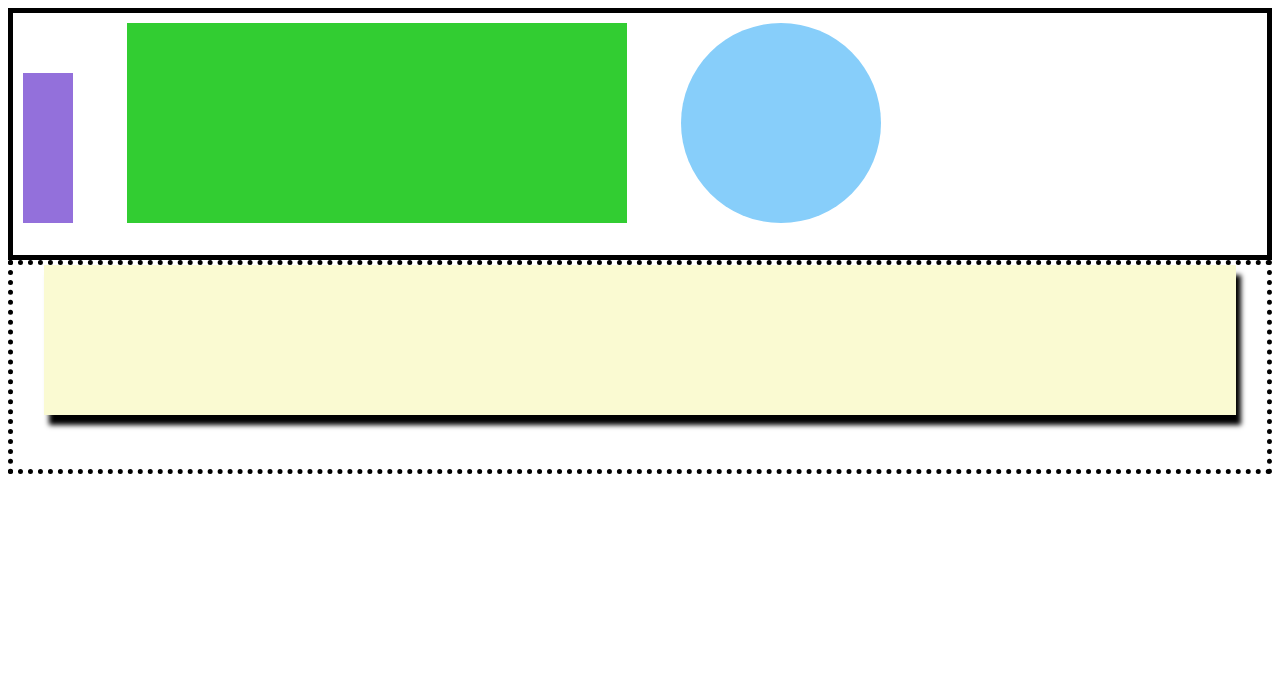
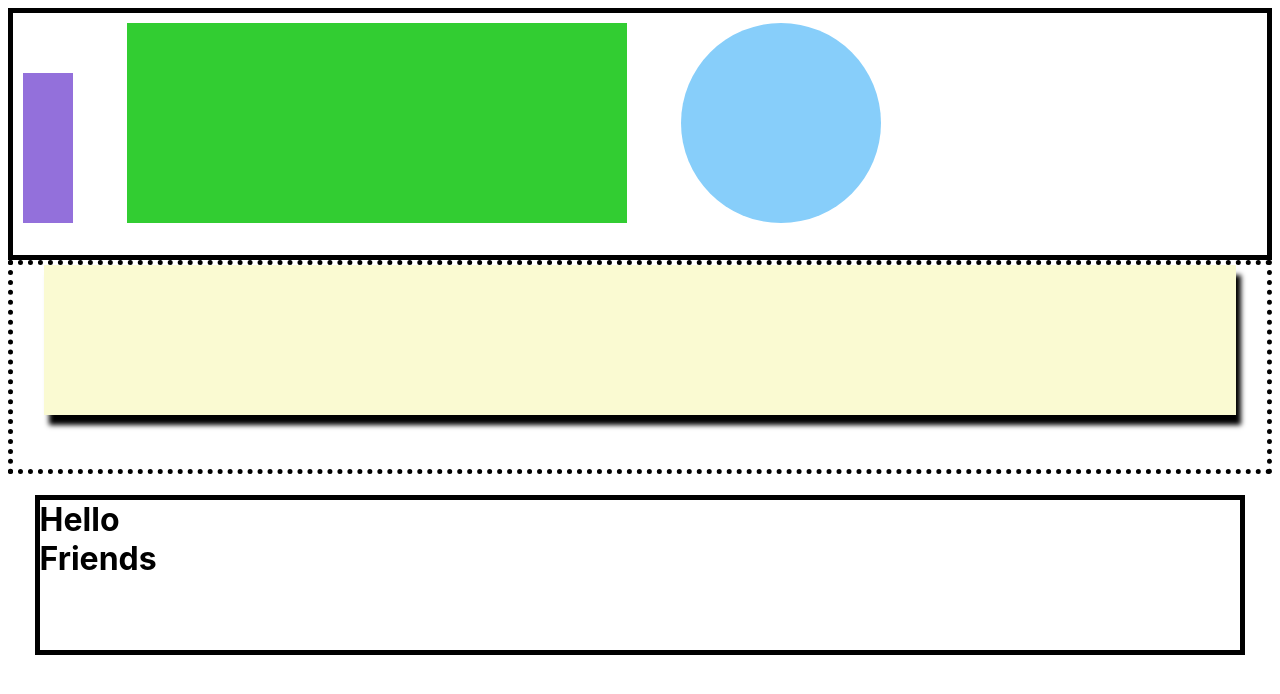
Before and after one commit to katiezgriffith/HTMLCSSpt2LAB, a plain HTML site: page drill-2/index.html in a window 1280 px wide. Drawn offline with Linux system fonts and the light colour scheme.

Commit message:
final commit

```diff
--- a/drill-2/index.css
+++ b/drill-2/index.css
@@ -50,3 +50,18 @@
     box-shadow: 5px 10px 5px ;
     justify-content: center;
 }
+
+h1 {
+    display:block;
+    margin-left:auto;
+    margin-right:auto ;
+    height: 150px;
+    width:95%;
+    background-color:white;
+    box-shadow: 5px, 10px, 5px ;
+    justify-content: center;
+    border: 5px solid black;
+    font-family:-apple-system, BlinkMacSystemFont, 'Segoe UI', Roboto, Oxygen, Ubuntu, Cantarell, 'Open Sans', 'Helvetica Neue', sans-serif ;
+     ;
+
+}
--- a/drill-2/index.html
+++ b/drill-2/index.html
@@ -23,7 +23,10 @@
         <br>
         <br>
         </div>
+    <div>
 
+    <h1>Hello<br>
+    Friends</h1>
 
 </body>
 </html>
```
